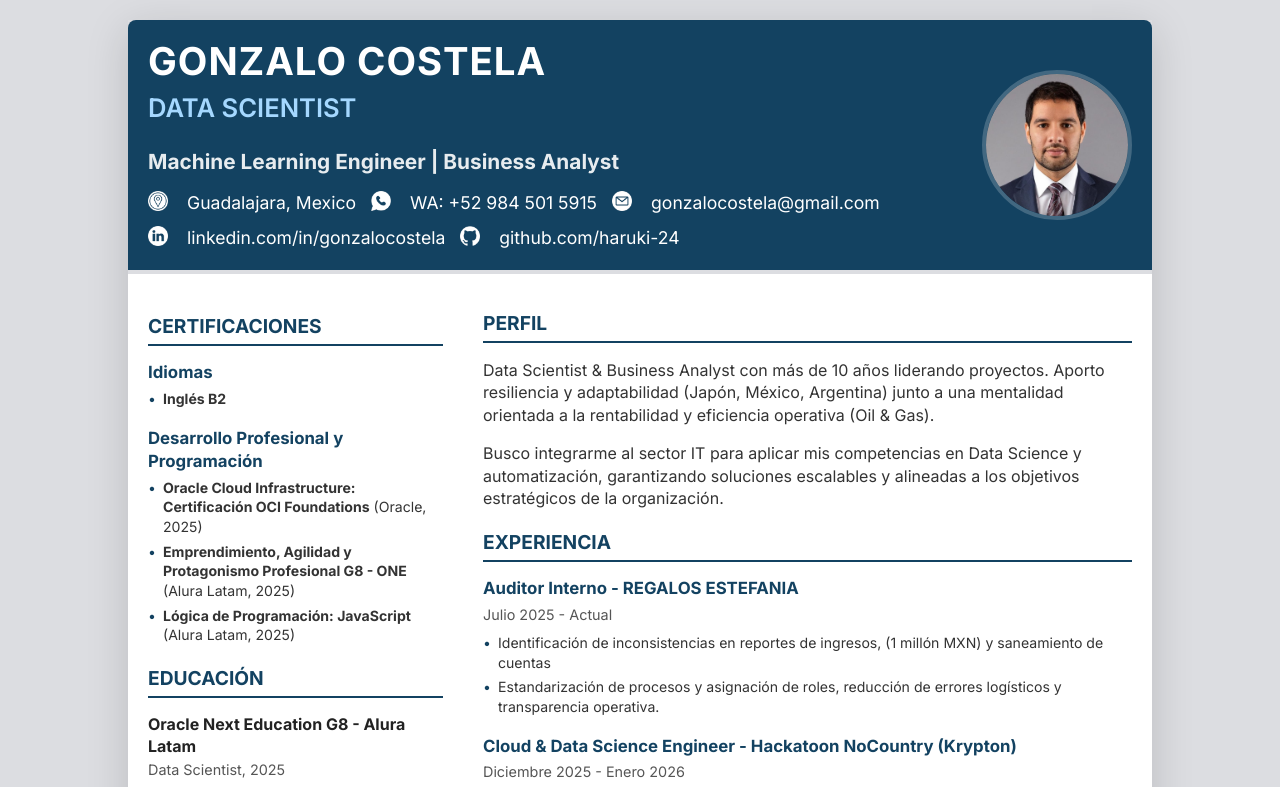
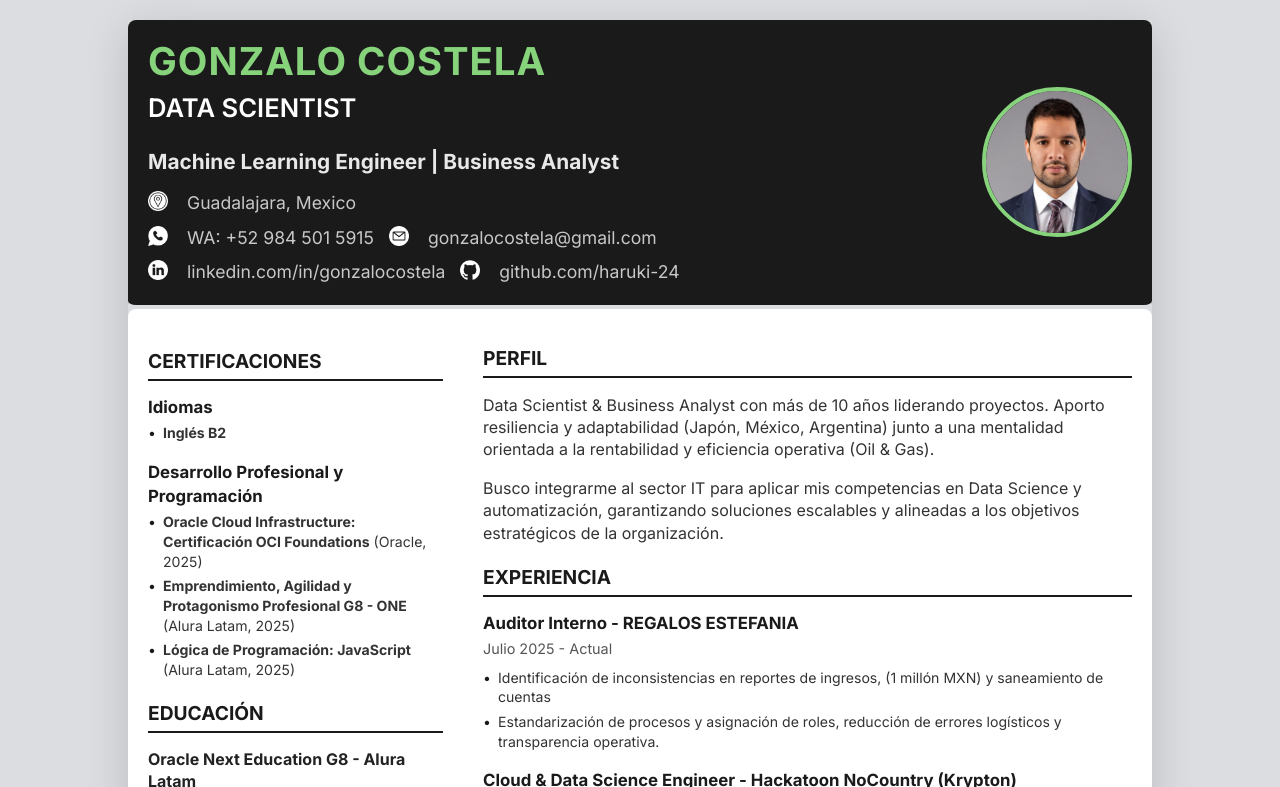
Before and after one commit to Haruki-24/CV_Costela, a plain HTML site: page docs/index.html in a window 1280 px wide. Shown: the top 787 px of the page. Drawn offline with Linux system fonts and the light colour scheme.

Commit message:
Update styles for improved desing

```diff
--- a/docs/index.html
+++ b/docs/index.html
@@ -16,12 +16,13 @@
 
                 <div class="contact-info">
                     <img src="assets/icons/logo_ubicacion.png" alt="Location icon" class="icon"> Guadalajara, Mexico
-                    <img src="assets/icons/logo_whatsapp.png" alt="WhatsApp icon" class="icon"> WA: +52 984 501 5915
-                    <img src="assets/icons/logo_email.png" alt="Email icon" class="icon"> gonzalocostela@gmail.com
                 </div>
                 <div class="contact-info">
-                    <img src="assets/icons/logo_linkedin.png" alt="Linkedin icon" class="icon"> linkedin.com/in/gonzalocostela
-                    <img src="assets/icons/logo_github_2.png" alt="GitHub icon" class="icon"> github.com/haruki-24
+                    <img src="assets/icons/logo_whatsapp.png" alt="WhatsApp icon" class="icon"> WA: +52 984 501 5915
+                    <img src="assets/icons/logo_email.png" alt="Email icon" class="icon">gonzalocostela@gmail.com</div>
+                <div class="contact-info">
+                    <img src="assets/icons/logo_linkedin.png" alt="Linkedin icon" class="icon"> <a href="https://www.linkedin.com/in/gonzalocostela/" style="text-decoration: none; color:#c9c7c7;">linkedin.com/in/gonzalocostela</a>
+                    <img src="assets/icons/logo_github_2.png" alt="GitHub icon" class="icon"> <a href="https://github.com/Haruki-24" style="text-decoration: none; color:#c9c7c7;">github.com/haruki-24</a>
                 </div>
             </div>
             <div class="profile-image-container">
--- a/docs/styles.css
+++ b/docs/styles.css
@@ -4,10 +4,11 @@
 :root {
     --color-text-primary: #333;
     --color-text-secondary: #555;
-    --color-highlight: #134261;
+    --color-highlight: #1A1A1A;
     --color-background-body: #dcdde1;
     --color-background-paper: #ffffff;
     --font-family: 'Inter', sans-serif;
+    --color-line-border:#87D37C;
 }
 
 /* 2. RESET Y BASES */
@@ -68,7 +69,7 @@ body {
     display: flex;
     align-items: center;
     justify-content: space-between;
-    border-radius: 8px 8px 0 0;
+    border-radius: 8px 8px;
     border-bottom: 4px solid var(--color-background-body);
 }
 
@@ -85,7 +86,7 @@ body {
 .container {
     flex-grow: 1;
     background-color: var(--color-background-paper);
-    border-radius: 0 0 8px 8px;
+    border-radius: 8px 8px;
 }
 
 /* 5. CONTENIDO DEL ENCABEZADO */
@@ -100,14 +101,14 @@ body {
     letter-spacing: 1px;
     text-transform: uppercase;
     line-height: 1.1;
+    color: var(--color-line-border);
 }
 
 .job-title {
     font-size: 1.6em;
     margin: 8px 0 2px 0;
     font-weight: 600;
-    color: #a5d8ff;
-}
+  }
 
 .job-subtitle {
     font-size: 1.3em;
@@ -122,6 +123,7 @@ body {
     flex-wrap: wrap;
     margin-top: 10px;
     font-size: 1.1em;
+    color: #c9c7c7;
 }
 
 /* Estilo para los íconos dentro de contact-info */
@@ -138,7 +140,7 @@ body {
     height: 150px;
     border-radius: 50%;
     overflow: hidden;
-    border: 4px solid rgba(255,255,255,0.2);
+    border: 4px solid var(--color-line-border);
     margin-left: 30px;
     flex-shrink: 0;
 }
```
